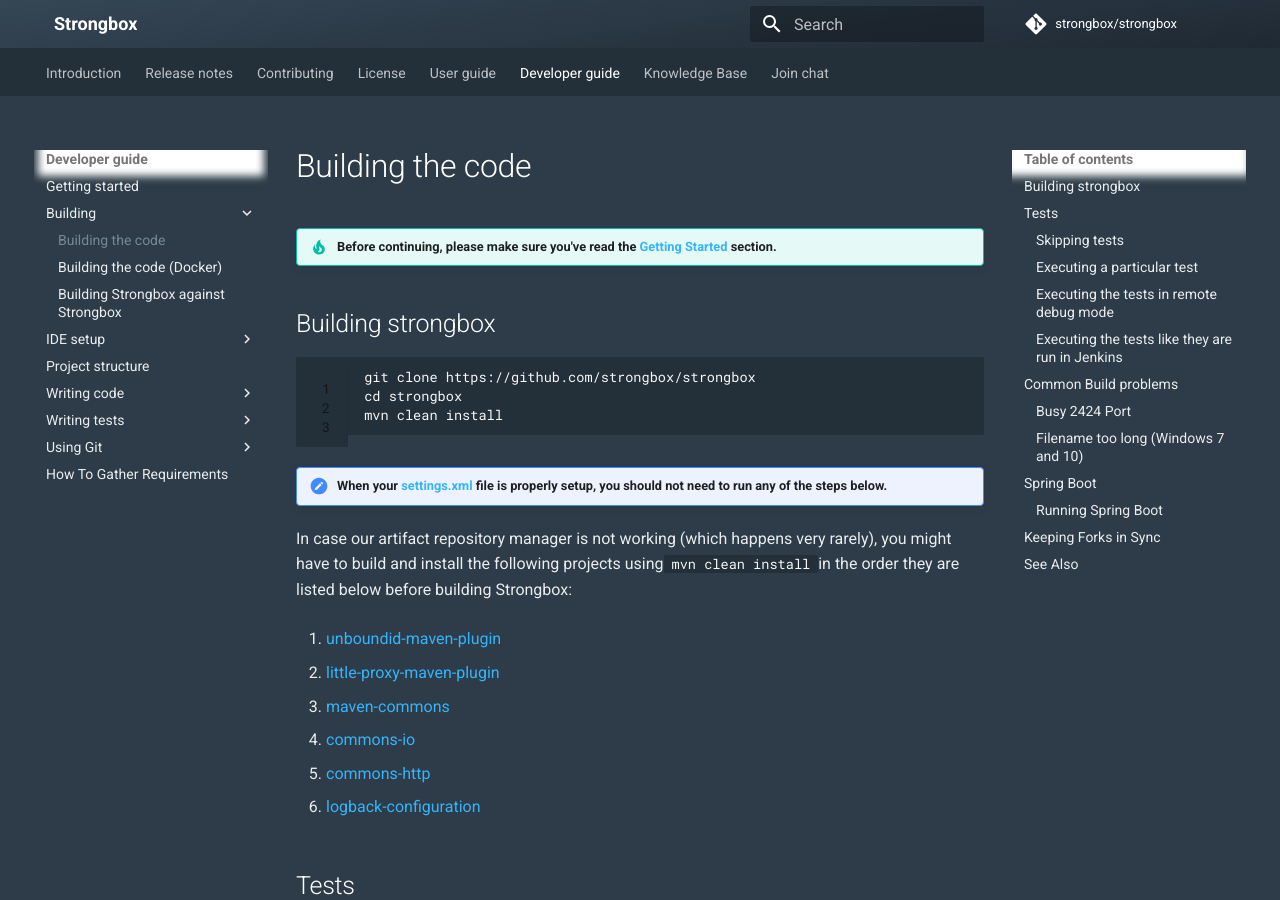
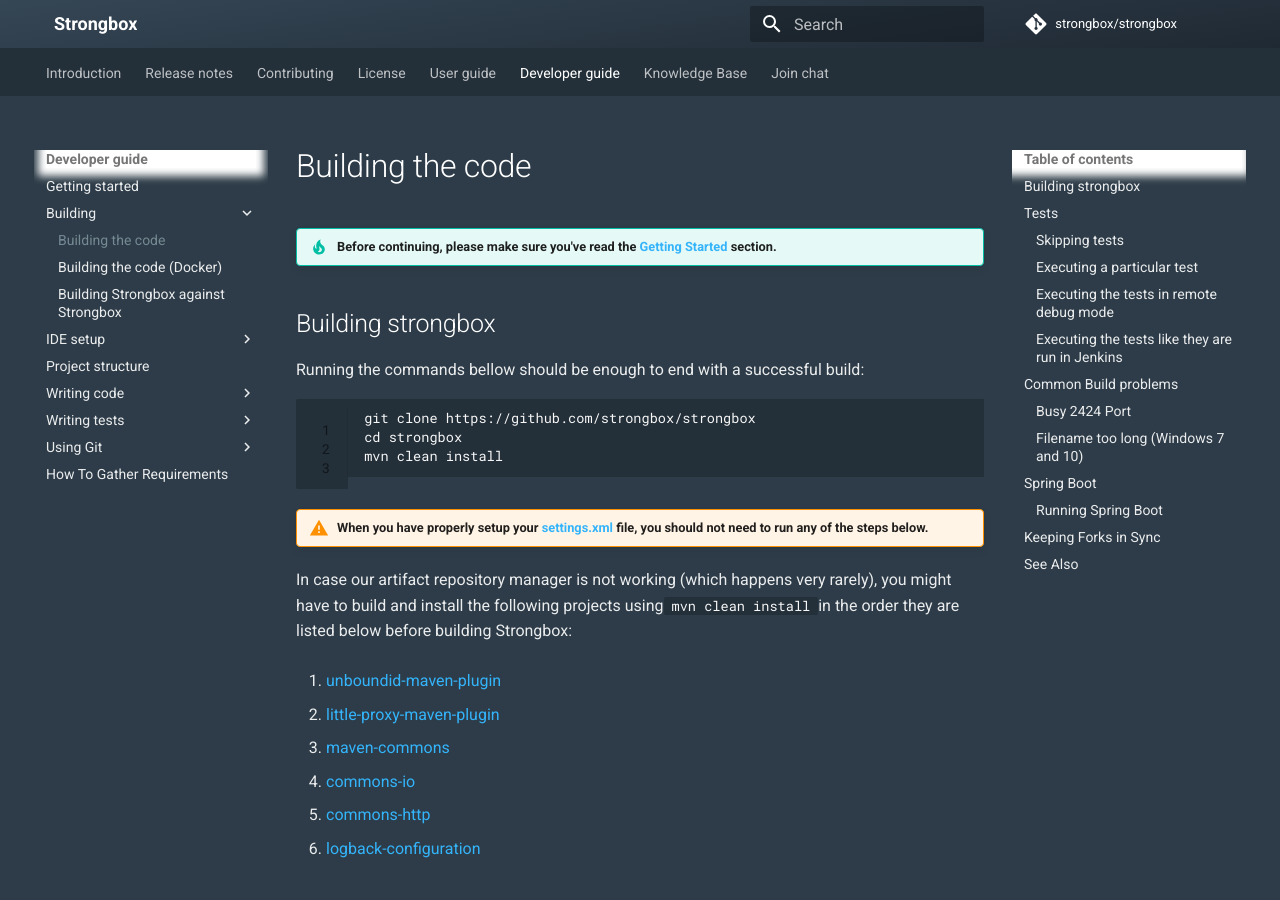
Before and after one commit to strongbox/strongbox-docs, an MkDocs documentation site: the page built from docs/developer-guide/building-the-code.md, in a window 1280 px wide and 900 px high. Built offline with MkDocs 1.6.1 and Material for MkDocs 9.7.7, drawn with Linux system fonts in a browser that asks for light colours; comment, search, counter and statistics services are not loaded.

Commit message:
Updating building-the-code.md

````diff
--- a/docs/developer-guide/building-the-code.md
+++ b/docs/developer-guide/building-the-code.md
@@ -4,12 +4,15 @@
 
 ## Building strongbox
 
+Running the commands bellow should be enough to end with a successful build:
+
 ```linenums="1"
 git clone https://github.com/strongbox/strongbox
 cd strongbox
 mvn clean install
 ```
-!!! note "When your [settings.xml](./getting-started.md) file is properly setup, you should not need to run any of the steps below."
+
+!!! warning "When you have properly setup your [settings.xml](./getting-started.md) file, you should not need to run any of the steps below."
 
 In case our artifact repository manager is not working (which happens very rarely), you might have to build and install the following projects using `mvn clean install` in the order they are listed below before building Strongbox:
 
````
